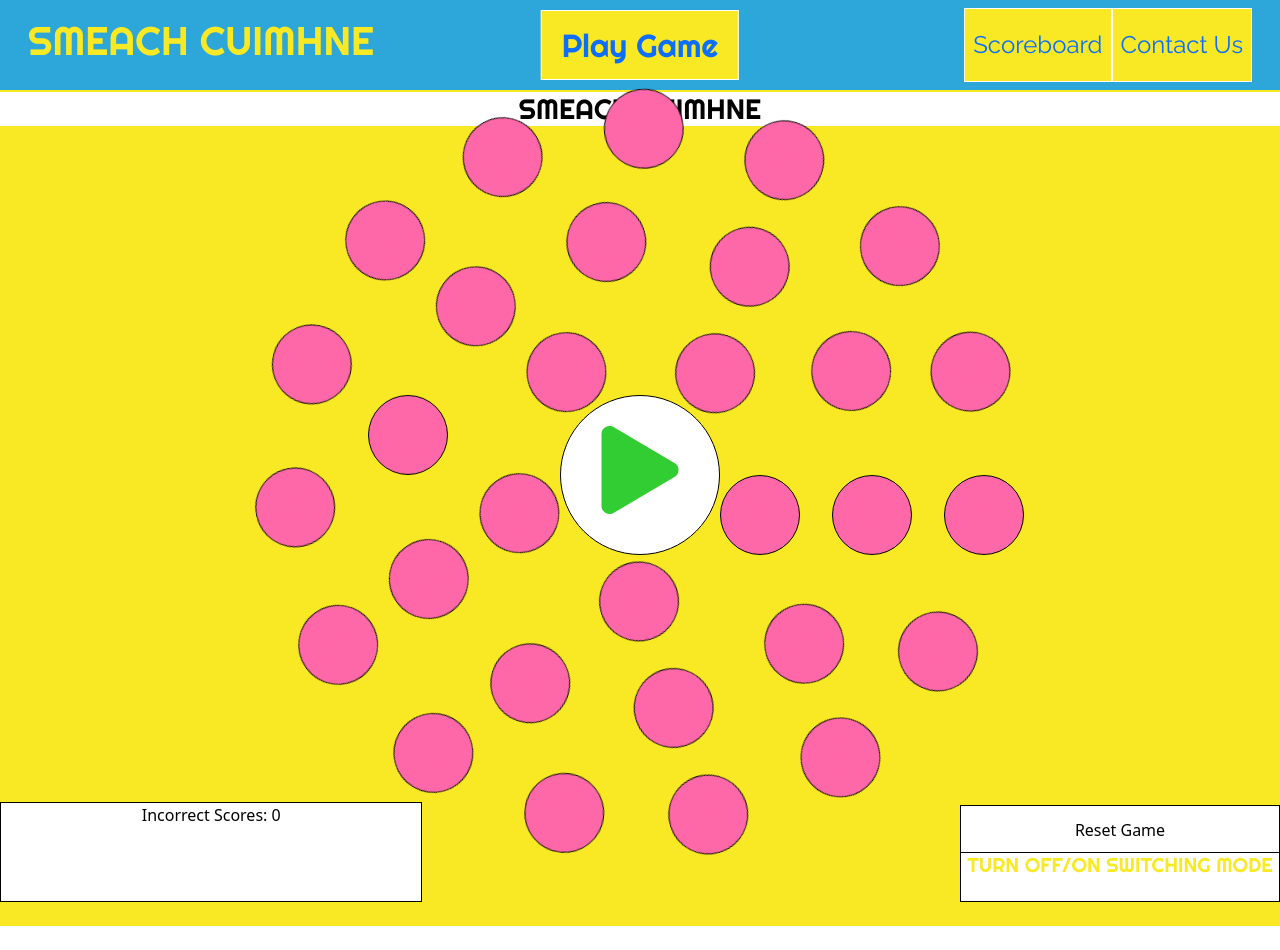
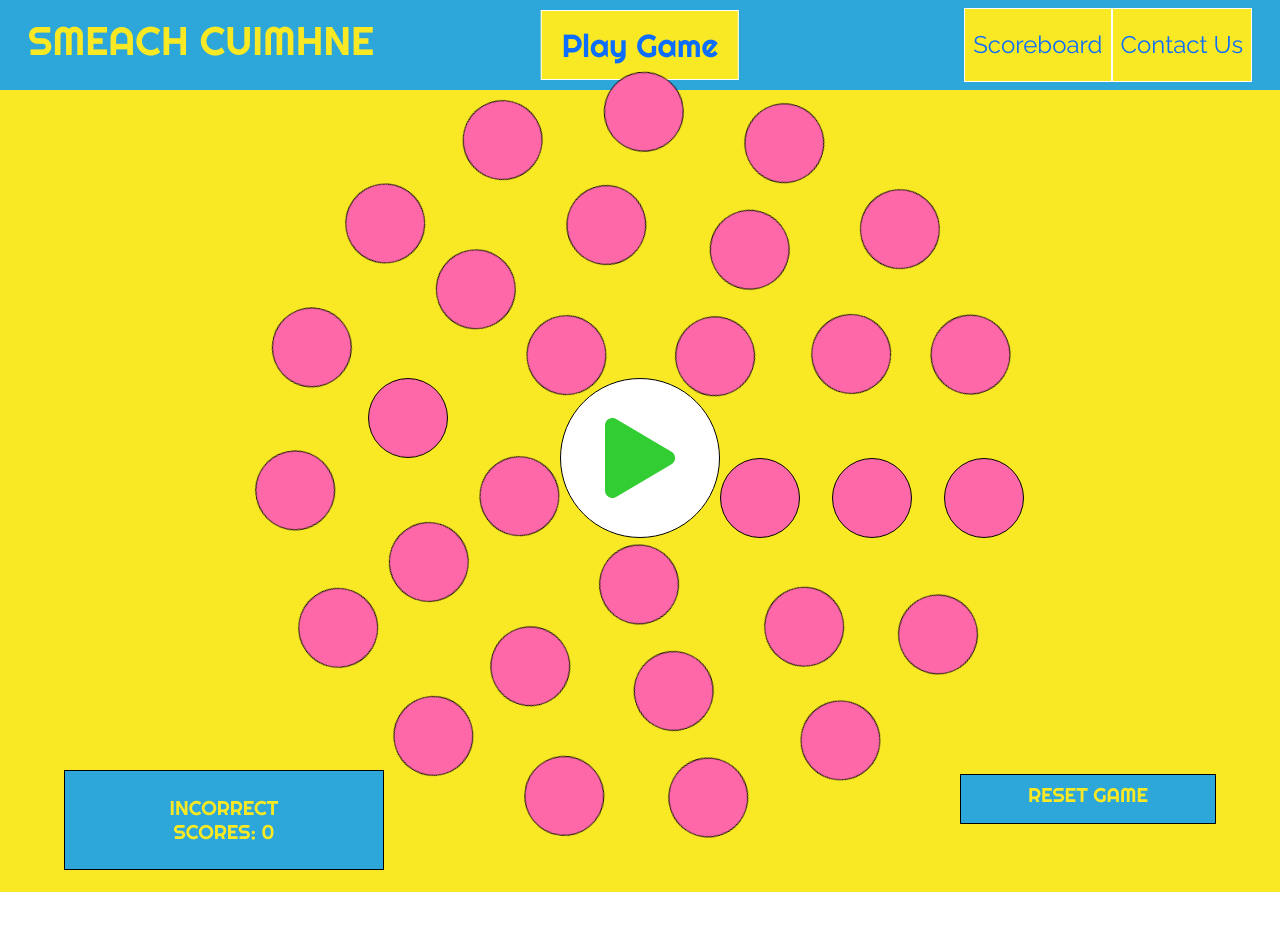
Before and after one commit to ShiftyKitty/MS2-Smeach-Cuimhne-Game, a plain HTML site: page game.html in a window 1280 px wide. After the commit the page ends 916 px from the top, so only its background shows below. Drawn offline with nearby package versions, Linux system fonts and the light colour scheme.

Commit message:
finish styling applied to game page including making timer more visible and congratulations message prettier

```diff
--- a/assets/css/style.css
+++ b/assets/css/style.css
@@ -193,12 +193,13 @@ nav ul li a {
     left: 50%;
     transform: translate(-50%, -50%) scale(0);
     transition: 200ms ease-in-out;
-    border: 1px solid black;
+    border: 3px solid white;
     z-index: 100;
-    background-color: white;
-    width: 500px;
+    background-color: #2da7d9;
+    color: #F8E924;
+    width: 600px;
     max-width: 80%;
-    padding: 10px;
+    padding: 20px;
     border-radius: 10px;
 }
 
@@ -210,6 +211,14 @@ nav ul li a {
     padding: 2px;
     font-family: 'Raleway', sans-serif;
 
+}
+
+.congrats-score-message button a {
+    text-decoration: none;
+}
+
+.congrats-score-message button a:hover {
+    text-decoration: none;
 }
 
 #overlay {
@@ -229,6 +238,51 @@ nav ul li a {
     pointer-events: all;
 }
 
+.timer {
+    min-height: 10em;
+    width: 10em;
+    background-color: white;
+    border-radius: 50%;
+    border: solid 1px black;
+    position: absolute;
+    top: 50%;
+    left: 50%;
+    transform: translate(-50%, -50%);
+    font-family: 'Raleway', sans-serif;
+    color: #32CD32;
+}
+
+.timer p {
+    font-size: 500%;
+    color: #32CD32;
+    margin: auto;
+    top: 50%;
+    left: 50%;
+    transform: translate(-50%, -50%);
+    position: absolute;
+    text-align: center;
+    display: block;
+}
+
+.timer i {
+    font-size: 500%;
+    color: #32CD32;
+    margin: auto;
+    top: 50%;
+    left: 50%;
+    transform: translate(-50%, -50%);
+    position: absolute;
+    text-align: center;
+    display: block;
+}
+
+.timer-icon-style {
+    color: #32CD32;
+    font-size: 100%;
+    padding: 0;
+    margin: 0 auto;
+}
+
 .outer-ring {
     border-radius: 50%;
     position: absolute;
@@ -304,39 +358,6 @@ nav ul li a {
     backface-visibility: hidden;
 }
 */
-.timer {
-    min-height: 10em;
-    width: 10em;
-    background-color: white;
-    border-radius: 50%;
-    border: solid 1px black;
-    position: absolute;
-    top: 50%;
-    left: 50%;
-    transform: translate(-50%, -50%);
-}
-
-.timer i {
-    font-size: 5.5em;
-    color: #32CD32;
-    margin: auto;
-    top: 0;
-    bottom: 0;
-    left: 0;
-    right: 0;
-    position: absolute;
-    text-align: center;
-    width: 1.4em;
-    height: 1.1em;
-    display: block;
-}
-
-.timer-icon-style {
-    color: lime;
-    font-size: 100%;
-    padding: 0;
-    margin: 0 auto;
-}
 
 .null {
     pointer-events: none;
@@ -506,6 +527,38 @@ nav ul li a {
 .inner-ring .tile:nth-child(5) {
     transform: rotate(288deg) translate(5em);
 }
+
+
+.score-tally {
+    width: 25%;
+    height: 100px;
+    border: 1px solid black;
+    background-color: #2da7d9;
+    color: black;
+    position: absolute;
+    bottom: 5%;
+    left: 5%;
+
+}
+
+.score-tally h5 {
+    position: absolute;
+    top: 50%;
+    left: 50%;
+    transform: translate(-50%, -50%);
+}
+
+.reset-button {
+    width: 20%;
+    height: 50px;
+    border: 1px solid black;
+    background-color: #2da7d9;
+    color: black;
+    position: absolute;
+    bottom: 10%;
+    right: 5%;
+}
+
 
 /***********Scoreboard Page*/
 
@@ -1514,35 +1567,3 @@ nav ul li a {
 
 
 /***********In Game Scoreboard*/
-
-.score-tally {
-    width: 33%;
-    height: 100px;
-    border: 1px solid black;
-    background-color: white;
-    color: black;
-    position: absolute;
-    bottom: 5%;
-}
-
-.reset-button {
-    width: 25%;
-    height: 50px;
-    border: 1px solid black;
-    background-color: white;
-    color: black;
-    position: absolute;
-    bottom: 10%;
-    right: 0;
-}
-
-.toggle-switch {
-    width: 25%;
-    height: 50px;
-    border: 1px solid black;
-    background-color: white;
-    color: black;
-    position: absolute;
-    bottom: 5%;
-    right: 0;
-}
--- a/assets/js/game.js
+++ b/assets/js/game.js
@@ -32,11 +32,10 @@ $(document).ready(function(){
 
                 if (gameStartIn <= 0) {
                     clearInterval(countDown);
-                    let go = document.querySelector(".timer").innerHTML = `
-                    GO!!`;
+                    document.querySelector(".timer").innerHTML = `<p>GO</p>`;
                     return;
             }
-                document.querySelector(".timer").innerHTML = gameStartIn;
+                document.querySelector(".timer").innerHTML = `<p>${gameStartIn}</p>`
                 $(this).addClass("null");
         };
     });
@@ -59,7 +58,7 @@ $(document).ready(function(){
                     })
                     );
 
-                    document.querySelector(".timer").innerHTML = gameSeconds;
+                    document.querySelector(".timer").innerHTML = `<p>${gameSeconds}</p>`;
                     $(this).addClass("null");
                     allTiles.children().removeClass(" done");
                 };
@@ -162,11 +161,11 @@ $(document).ready(function(){
                 });
 
             let finalTime =  $(document).ready(function() {
-                    $("#final-time").html($(".timer").html());
+                    $("#final-time").html($(".timer p").html());
                 });
 
             let overallScore =  $(document).ready(function() {
-                    $("#final-overall-score").html(Number($(".timer").html()) + Number($(".incorrect-score").html()));
+                    $("#final-overall-score").html(Number($(".timer p").html()) + Number($(".incorrect-score").html()));
                 });
 
 
--- a/game.html
+++ b/game.html
@@ -41,7 +41,7 @@
         </nav>
     </header>
     <div class="game-body">
-        <h3>Smeach Cuimhne</h3>
+
         <div class="game-board">
             <div class="congrats-score-message">
                 <h4>Congratulations!!!</h4>
@@ -51,6 +51,7 @@
                 <p>Enter your name below to add your result to the Scoreboard:</p>
                 <input id="input" placeholder="Enter your name...">
                 <button onclick="save();">Enter to Scoreboard</button>
+                <button><a href="game.html">Return to Game</a></button>
             </div>
 
             <div class="outer-ring">
@@ -216,15 +217,12 @@
                     <i class="fas fa-play timer-icon-style"></i></div>
                 </div>
                 <div class="score-tally">
-                    Incorrect Scores: <span class="incorrect-score">0</span>
+                    <h5>Incorrect Scores: <span class="incorrect-score">0</span></h5>
                 </div>
                 <br>
                 <button class="reset-button">
-                    Reset Game
+                    <h5>Reset Game</h5>
                 </button>
-                <div class="toggle-switch">
-                    <h5>Turn Off/On Switching Mode</h5>
-                </div>
                 <div id="overlay"></div>
         </div>
 
```
